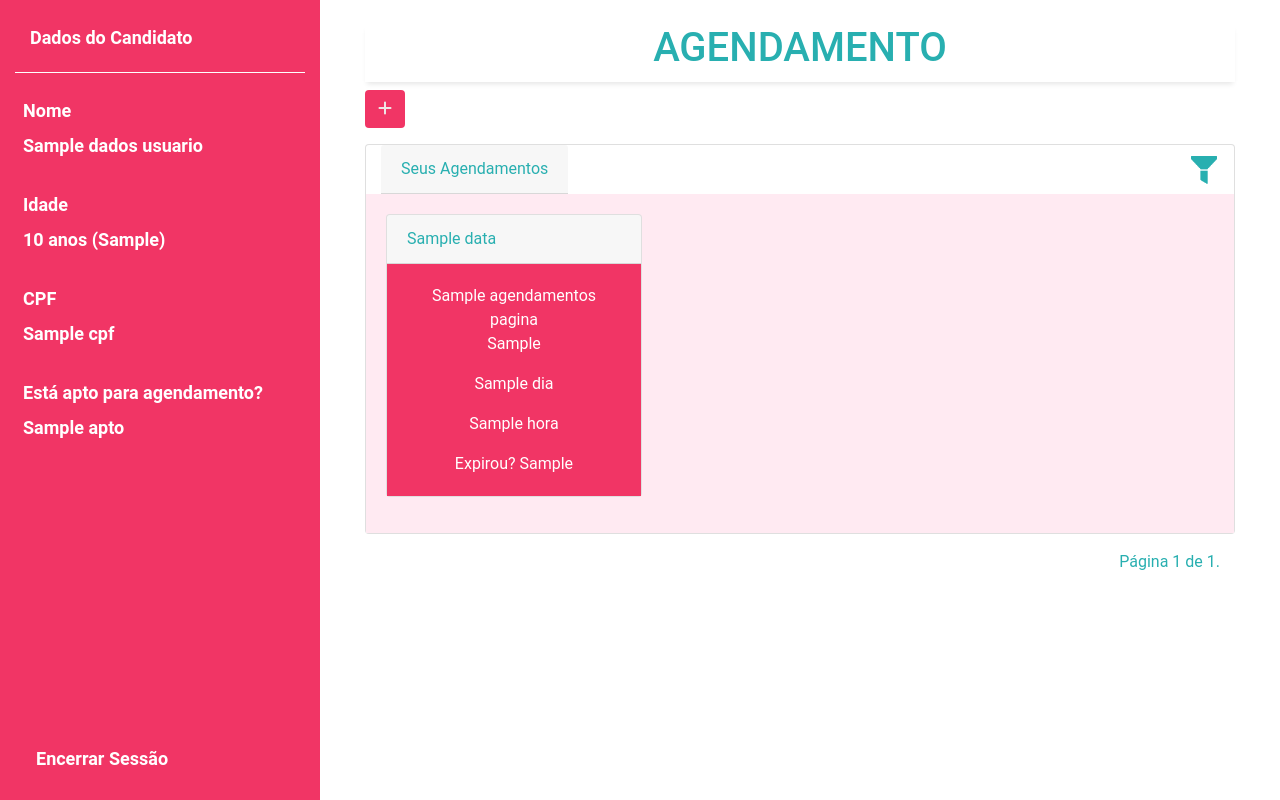
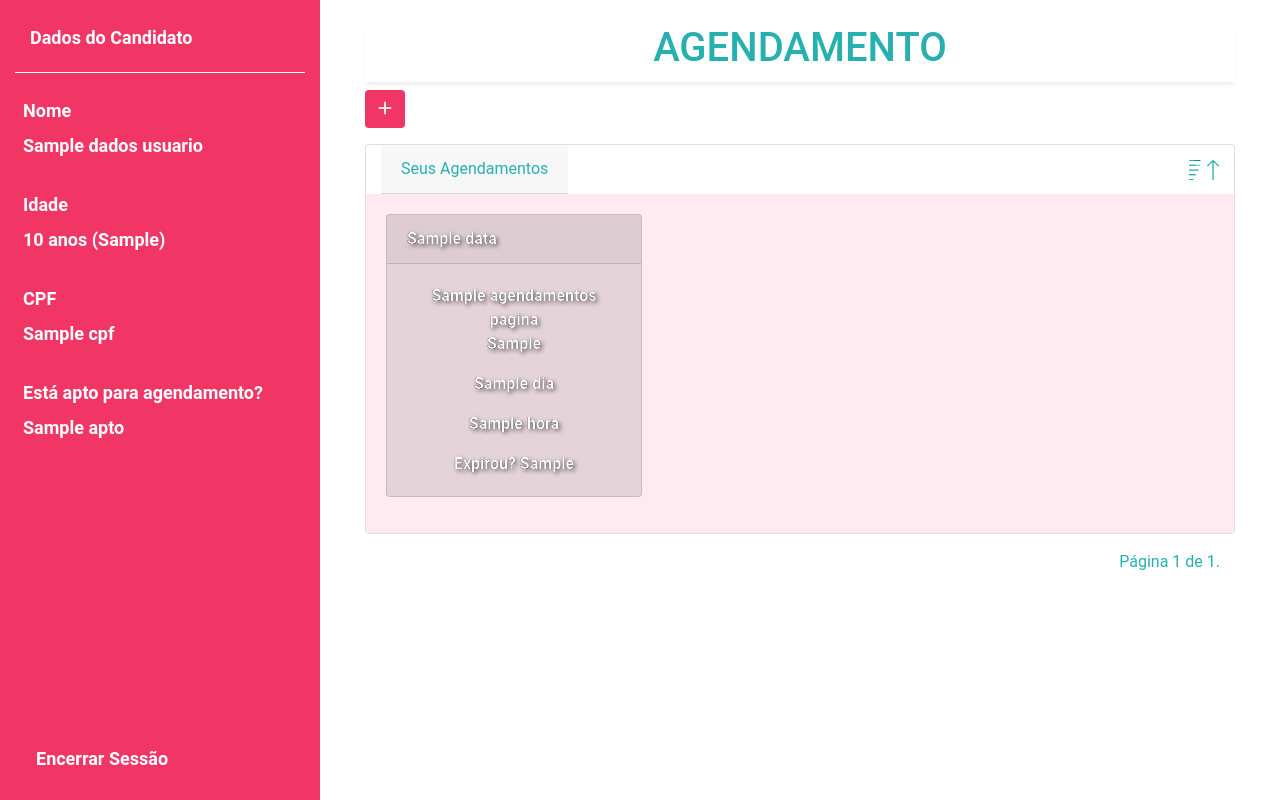
Before and after one commit to Rafaavinii/Projeto_lais, a Django app: template candidato/templates/pagina_inicial.html in a window 1280 px wide. Run offline with Django 4.2, Linux system fonts and the light colour scheme; the template is opened without the code that fills it: most values are stand-ins (such as "Sample title", 1, 10 or a date in 2020).

Commit message:
aprimoramento na pagina inicial

```diff
--- a/candidato/templates/pagina_inicial.html
+++ b/candidato/templates/pagina_inicial.html
@@ -35,22 +35,35 @@
                     <div class="card-header">
                         Seus Agendamentos
                     </div>
-                    <a href="#">
-                        <img style="height: 30px; width: 30px; margin-top: 10px;" src="{% static 'img/icons8-filtro-50.png' %}" alt="">
+                    {% if not ordem or ordem == 'decrescente' %}
+                    <a href="?ordem=crescente">
+                        <img style="height: 30px; width: 30px; margin-top: 10px;" src="{% static 'img/icons8-ordem-crescente-50.png' %}" alt="">
                     </a>
+                    {% endif %}
+                    {% if ordem == 'crescente' %}
+                    <a href="?ordem=decrescente">
+                        <img style="height: 30px; width: 30px; margin-top: 10px;" src="{% static 'img/icons8-ordem-decrescente-50.png' %}" alt="">
+                    </a>
+                    {% endif %}
                 </div>
             </div>
 
             <div class="card-body card-maior">
+                {% if not agendamentos_pagina.object_list %}
+                    <div style="text-align: center;">
+                        <p style="color: rgba(41, 41, 41, 0.479);">Você ainda não possue agendamento.</p>
+                    </div>
+                {% endif %}
                 <div class="row">
                     <!-- Cards menores -->
                     {% for agendamento in agendamentos_pagina.object_list %}
                         <div class="col-md-4 mb-3">
-                            <div class="card">
+                            <div class="card card-menor {% if agendamento.jah_expirou %} card-menor-expirado {% endif %}">
+                                <p class="informacao-hover">Agendamento expirado.</p>
                                 <div class="card-header">
                                     {{ agendamento.data }}
                                 </div>
-                                <div class="card-body custom-card-body">
+                                <div class="card-body text-center {% if not agendamento.jah_expirou %} custom-card-body {% endif %}">
                                     <p class="card-text text-sm mb-0">{{ agendamento.nome_estabelecimento }}</p>
                                     <p class="card-text text-sm">{{ agendamento.codigo_estabelecimento }}</p>
                                     <p class="card-text text-sm">{{ agendamento.dia }}</p>
--- a/candidato/views.py
+++ b/candidato/views.py
@@ -89,15 +89,17 @@ def logout_view(request):
 @login_required
 def candidato_autenticado_view(request):
     if request.method == "GET":
+        ordem = request.GET.get('ordem')
         usuario = request.user
         dados_usuario = obter_dados_usuario(usuario)
-        agendamentos_pagina = obter_agendamentos_pagina(request, usuario)
+        agendamentos_pagina = obter_agendamentos_pagina(request, usuario, ordem)
         estabelecimentos = obter_estabelecimentos()
 
         context = {
             'dados_usuario': dados_usuario,
             'agendamentos_pagina': agendamentos_pagina,
             'estabelecimentos': estabelecimentos,
+            'ordem': ordem,
         }
 
         return render(request, 'pagina_inicial.html', context)
--- a/templates/base_autenticado.html
+++ b/templates/base_autenticado.html
@@ -58,7 +58,7 @@
 
     {% block 'body' %}
     {% endblock %}
-    <script src="{% static 'general/js/base.js' %}"></script>
+    <script src="{% static 'candidato/js/candidato.js' %}"></script>
     <script src="https://cdn.jsdelivr.net/npm/jquery@3.5.1/dist/jquery.slim.min.js"></script>
     <script src="https://cdn.jsdelivr.net/npm/bootstrap@4.6.1/dist/js/bootstrap.bundle.min.js"></script>
   </body>
--- a/templates/static/candidato/css/candidato.css
+++ b/templates/static/candidato/css/candidato.css
@@ -19,8 +19,6 @@
   border-radius: 0 5px 5px 0;
 }
 
-
-
 .custom-title{
   color: var(--differential-color);
 }
@@ -29,3 +27,52 @@
   background-color: var(--differential-color);
   color: var(--light-color);
 }
+
+.card-maior {
+  background-color: #ffeaf2;
+}
+
+.card-menor:hover {
+  box-shadow: 0 0 15px rgba(0, 0, 0, 0.3);
+}
+
+
+.card-menor-expirado {
+  background-color: rgba(78, 78, 78, 0.144);
+  color: #fff;
+  font-weight: bold;
+  -webkit-text-stroke: 0.2px black;
+  text-shadow: 2px 2px 4px rgba(0, 0, 0, 0.5);
+}
+
+.informacao-hover {
+  position: absolute;
+  display: flex;
+  align-items: center;
+  justify-content: center;
+  text-align: center;
+  top: 50%;
+  left: 50%;
+  transform: translate(-50%, -50%);
+  width: 100%;
+  height: 100%;
+  color: #fff;
+  font-size: 16px;
+  opacity: 0;
+  transition: opacity 0.3s ease-in-out;
+  background-color: rgba(116, 115, 115, 0.63);
+}
+
+.card-menor-expirado:hover .informacao-hover {
+  opacity: 1;
+
+}
+
+.custom-card-body {
+  color: var(--differential-color);
+  font-family: 'Roboto', sans-serif;
+  font-weight: bold;
+  font-style: inherit;
+  text-align: center;
+  background-color: white;
+}
--- a/templates/static/general/css/base.css
+++ b/templates/static/general/css/base.css
@@ -59,20 +59,10 @@ a.logout-btn {
   color: #ffffff;
 }
 
-.custom-card-body {
-  color: white;
-  font-family: 'Roboto', sans-serif;
-  font-style: inherit;
-  text-align: center;
-  background-color: var(--differential-color);
-}
+
 
 .texto-principal {
   box-shadow: 0 4px 5px -2px rgba(0, 0, 0, 0.1);
   padding-bottom: 10px;
   padding-top: -5px;
 }
-
-.card-maior {
-  background-color: #ffeaf2;
-}
```
Also changed, not shown: agendamento/views.py (+4 -4 lines), candidato/utils.py (+16 -3 lines), db.sqlite3, templates/static/candidato/js/candidato.js (added), templates/static/img/icons8-ordem-crescente-50.png (added), templates/static/img/icons8-ordem-decrescente-50.png (added).
